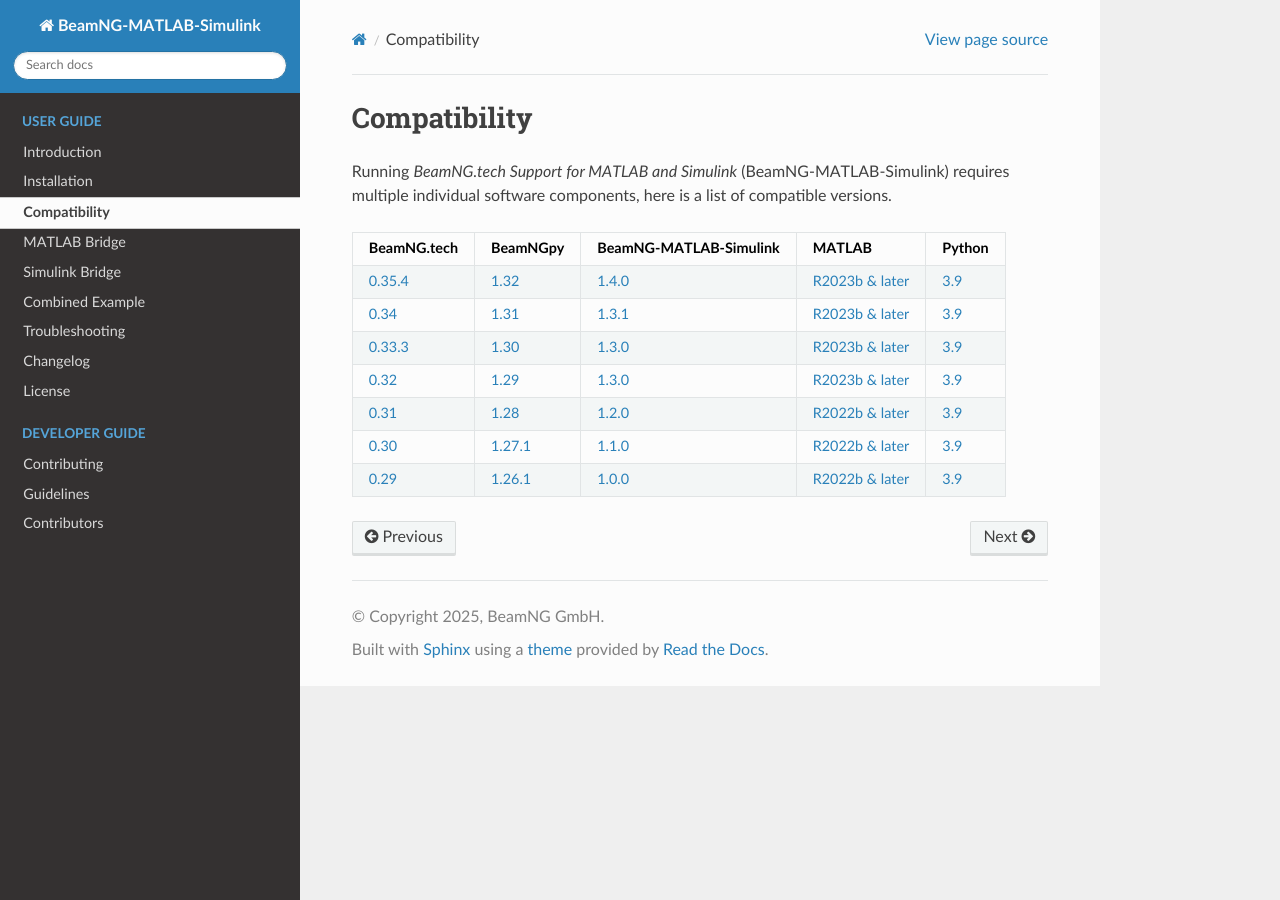
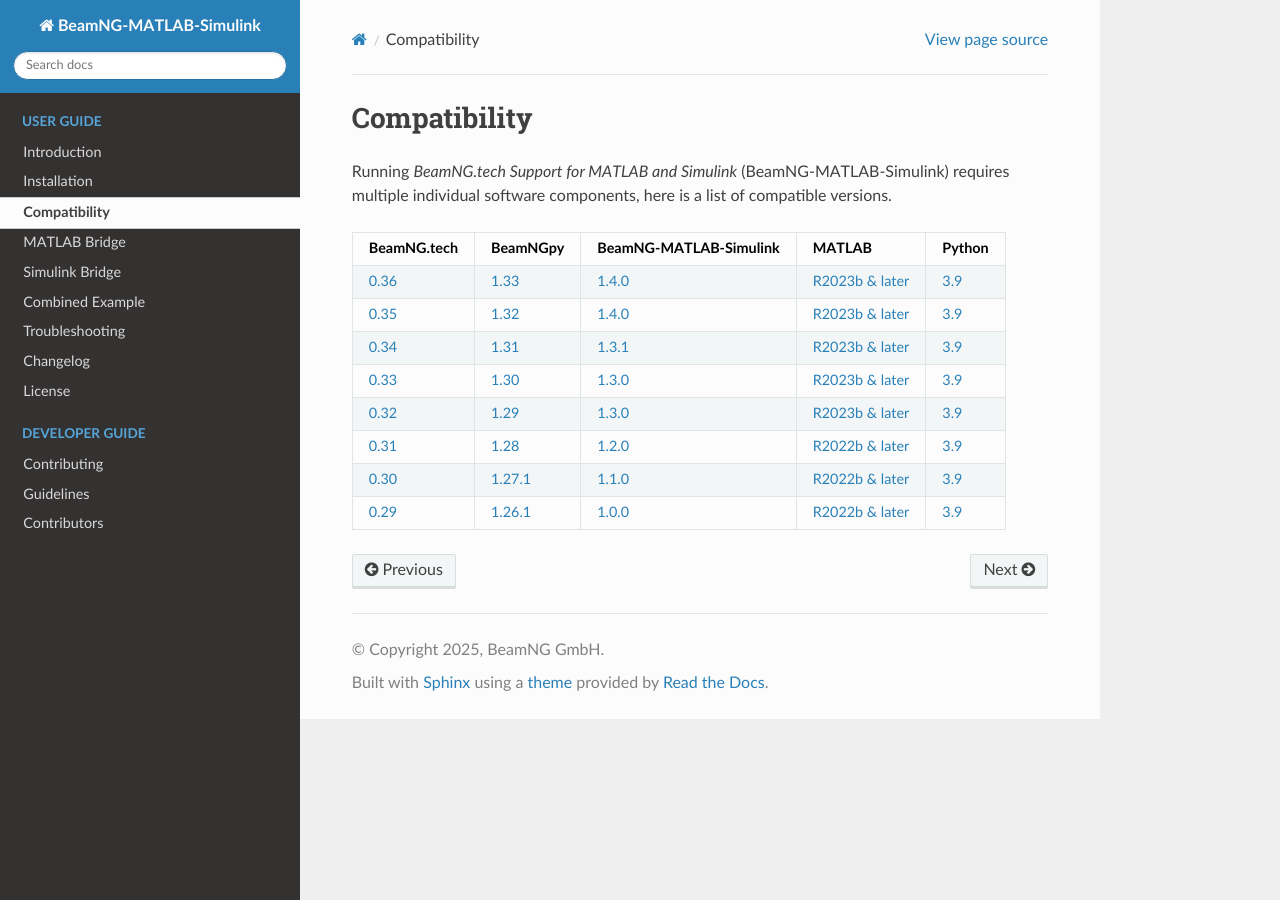
Before and after one commit to BeamNG/BeamNG-MATLAB-Simulink-integration, a Sphinx documentation site: the page built from docs/source/compatibility.md, in a window 1280 px wide. Built offline with Sphinx 7.4.7 and the Read the Docs theme 3.1.0, drawn with Linux system fonts in a browser that asks for light colours.

Commit message:
Update compatibility.md

```diff
--- a/docs/source/compatibility.md
+++ b/docs/source/compatibility.md
@@ -4,9 +4,10 @@
 
 | BeamNG.tech | BeamNGpy | BeamNG-MATLAB-Simulink | MATLAB | Python  |
 |-------------|----------|------------------------------------|--------|---------|
-| [0.35.4](https://BeamNG.tech/blog/beamng-tech-035/)   | [1.32](https://github.com/BeamNG/BeamNGpy/releases/tag/v1.32)     | [1.4.0](https://github.com/BeamNG/BeamNG-MATLAB-Simulink-integration/releases/tag/v1.4.0) | [R2023b & later](https://www.mathworks.com/downloads)  | [3.9](https://www.python.org/downloads/release/python-390/)  |
+| [0.36](https://BeamNG.tech/blog/beamng-tech-035/)   | [1.33](https://github.com/BeamNG/BeamNGpy/releases/tag/v1.33)     | [1.4.0](https://github.com/BeamNG/BeamNG-MATLAB-Simulink-integration/releases/tag/v1.4.0) | [R2023b & later](https://www.mathworks.com/downloads)  | [3.9](https://www.python.org/downloads/release/python-390/)  |
+| [0.35](https://BeamNG.tech/blog/beamng-tech-035/)   | [1.32](https://github.com/BeamNG/BeamNGpy/releases/tag/v1.32)     | [1.4.0](https://github.com/BeamNG/BeamNG-MATLAB-Simulink-integration/releases/tag/v1.4.0) | [R2023b & later](https://www.mathworks.com/downloads)  | [3.9](https://www.python.org/downloads/release/python-390/)  |
 | [0.34](https://BeamNG.tech/blog/beamng-tech-034/)   | [1.31](https://github.com/BeamNG/BeamNGpy/releases/tag/v1.31)     | [1.3.1](https://github.com/BeamNG/BeamNG-MATLAB-Simulink-integration/releases/tag/v1.3.1) | [R2023b & later](https://www.mathworks.com/downloads)  | [3.9](https://www.python.org/downloads/release/python-390/)  |
-| [0.33.3](https://BeamNG.tech/blog/beamng-tech-033/) | [1.30](https://github.com/BeamNG/BeamNGpy/releases/tag/v1.30)     | [1.3.0](https://github.com/BeamNG/BeamNG-MATLAB-Simulink-integration/releases/tag/v1.3.0) | [R2023b & later](https://www.mathworks.com/downloads)  | [3.9](https://www.python.org/downloads/release/python-390/)  |
+| [0.33](https://BeamNG.tech/blog/beamng-tech-033/) | [1.30](https://github.com/BeamNG/BeamNGpy/releases/tag/v1.30)     | [1.3.0](https://github.com/BeamNG/BeamNG-MATLAB-Simulink-integration/releases/tag/v1.3.0) | [R2023b & later](https://www.mathworks.com/downloads)  | [3.9](https://www.python.org/downloads/release/python-390/)  |
 | [0.32](https://BeamNG.tech/blog/beamng-tech-032/)   | [1.29](https://github.com/BeamNG/BeamNGpy/releases/tag/v1.29)     | [1.3.0](https://github.com/BeamNG/BeamNG-MATLAB-Simulink-integration/releases/tag/v1.3.0) | [R2023b & later](https://www.mathworks.com/downloads)  | [3.9](https://www.python.org/downloads/release/python-390/)  |
 | [0.31](https://BeamNG.tech/blog/beamng-tech-031/)   | [1.28](https://github.com/BeamNG/BeamNGpy/releases/tag/v1.28)     | [1.2.0](https://github.com/BeamNG/BeamNG-MATLAB-Simulink-integration/releases/tag/v1.2.0) | [R2022b & later](https://www.mathworks.com/downloads)  | [3.9](https://www.python.org/downloads/release/python-390/)  |
 | [0.30](https://BeamNG.tech/blog/beamng-tech-030/)   | [1.27.1](https://github.com/BeamNG/BeamNGpy/releases/tag/v1.26.1) | [1.1.0](https://github.com/BeamNG/BeamNG-MATLAB-Simulink-integration/releases/tag/v1.1.0) | [R2022b & later](https://www.mathworks.com/downloads)  | [3.9](https://www.python.org/downloads/release/python-390/)  |
```
